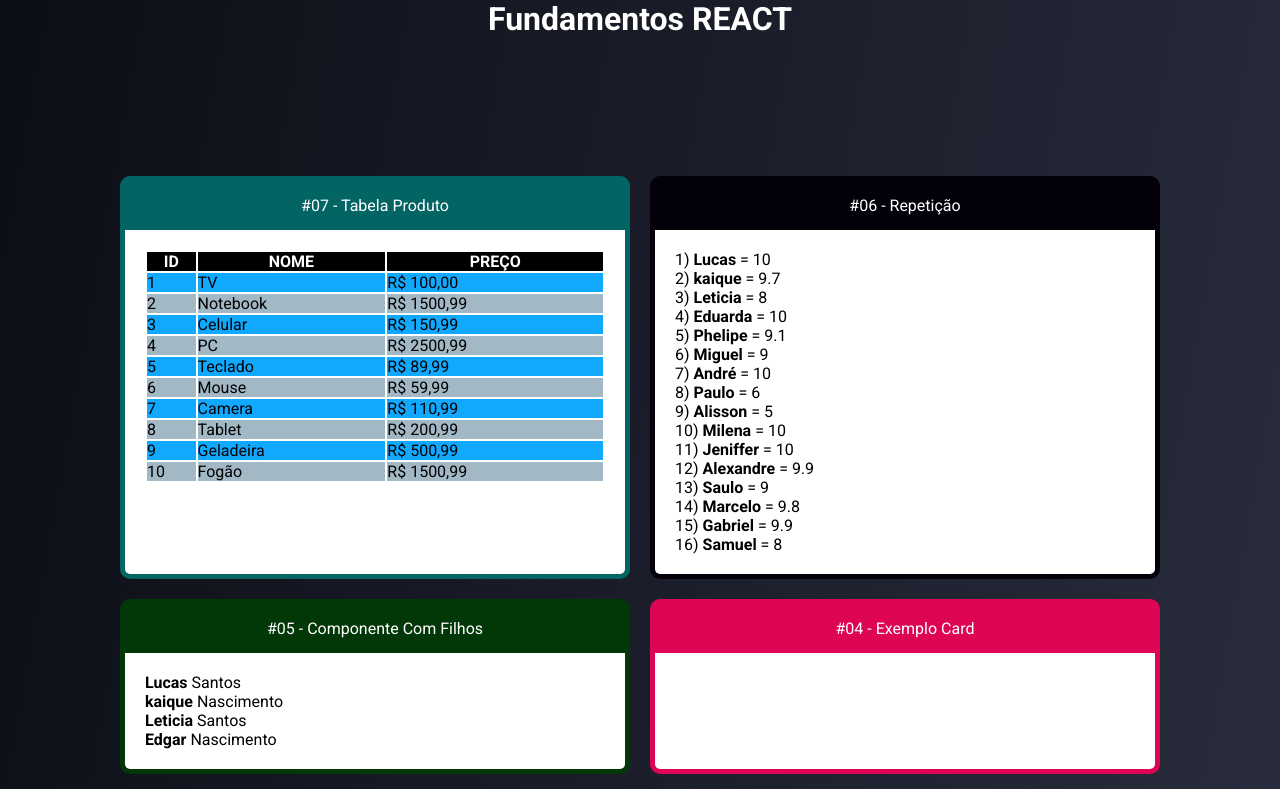
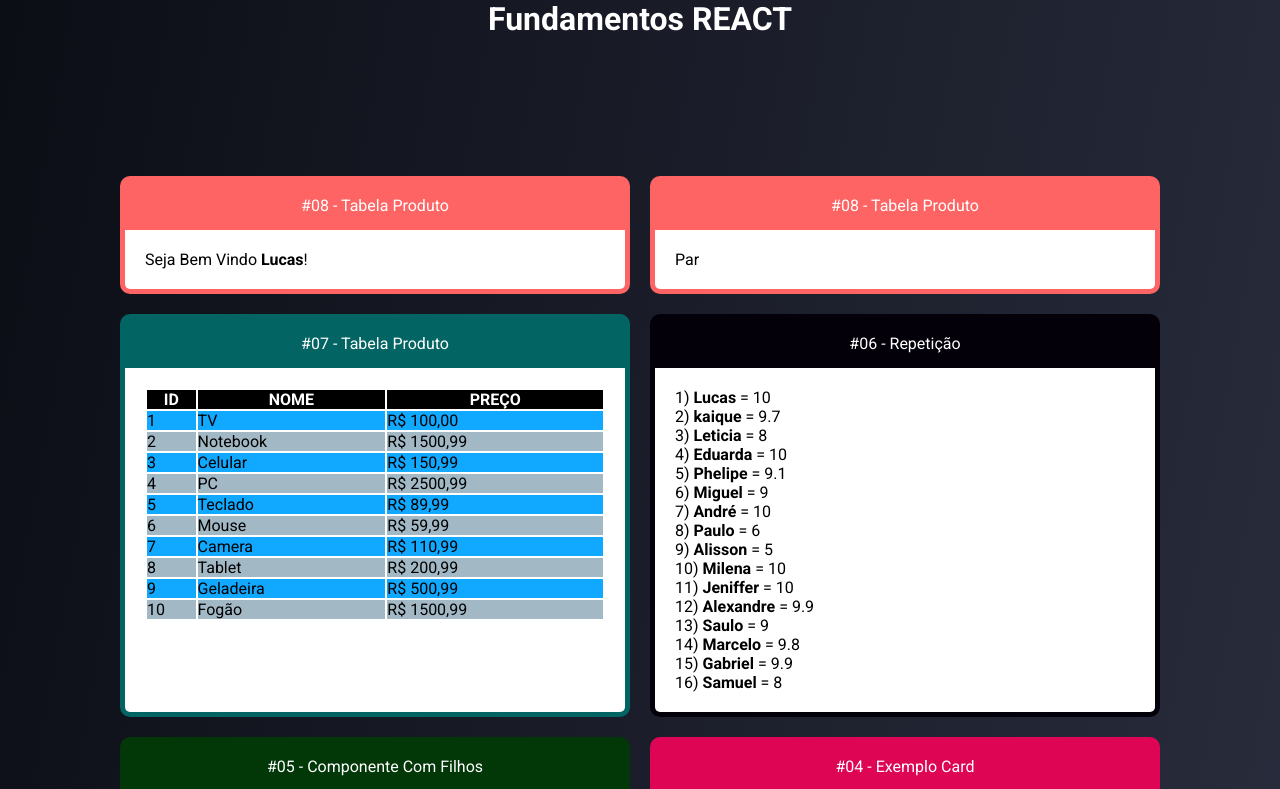
Before and after one commit to Lukas656/Aula-Reack, a React (Create React App) app: page / in a window 1280 px wide. Shown: the top 789 px of the page. Built offline with nearby package versions, Linux system fonts and the light colour scheme.

Commit message:
Condicional execicio

```diff
--- a/src/App.jsx
+++ b/src/App.jsx
@@ -7,12 +7,20 @@ import Card from "./components/layout/Card";
 import Familia from "./components/basicos/Familia";
 import ListaAlunos from './components/repeticao/List';
 import Produtos from './components/repeticao/Produtos';
+import ParOuimpar from "./components/condicional/ParOuimpar";
+import UsuarioInfo from "./components/condicional/UsuarioInfo";
 // eslint-disable-next-line import/no-anonymous-default-export
 export default function (props){
     return (
         <>
         <h1>Fundamentos REACT</h1>
         <div className="cards">
+        <Card titulo="#08 - Tabela Produto" color="rgb(300, 100, 100)">
+            <UsuarioInfo usuario={{nome:'Lucas'}}/>
+        </Card>
+        <Card titulo="#08 - Tabela Produto" color="rgb(300, 100, 100)">
+            <ParOuimpar numero={22}/>
+        </Card>
         <Card titulo="#07 - Tabela Produto" color="rgb(3, 100, 100)">
             <Produtos/>
         </Card>
--- /dev/null
+++ b/src/components/condicional/ParOuimpar.jsx
@@ -0,0 +1,14 @@
+import React from "react";
+
+
+// eslint-disable-next-line import/no-anonymous-default-export
+export default (props)=>{
+
+    const isPar = props.numero % 2 === 0
+
+    return(
+        <>
+        {isPar ? <span>Par</span>: <span>Impar</span>}
+        </>
+    )
+}
--- /dev/null
+++ b/src/components/condicional/UsuarioInfo.jsx
@@ -0,0 +1,24 @@
+import React from "react";
+import IF, {Else} from './if'
+
+// eslint-disable-next-line import/no-anonymous-default-export
+export default (props)=>{
+    const usuario = props.usuario || {}
+
+    return(
+        <div>
+            {/* <IF test={usuario && usuario.nome}>
+                Seja Bem Vindo <strong>{usuario.nome}</strong>!
+            </IF>
+            <IF test={!usuario || !usuario.nome}>
+                Seja Bem Vindo <strong>Amigão</strong>!
+            </IF> */}
+            <IF test={usuario && usuario.nome}>
+                Seja Bem Vindo <strong>{usuario.nome}</strong>!
+                <Else>
+                    Seja bem Vindo <strong>Amigão</strong>!
+                </Else>
+            </IF>
+        </div>
+    )
+}
--- /dev/null
+++ b/src/components/condicional/if.js
@@ -0,0 +1,21 @@
+
+// eslint-disable-next-line import/no-anonymous-default-export
+export default (props) => {
+    const elseChild = props.children.filter(child => {
+        return child.type && child.type.name === 'Else'
+    })[0]
+
+    const ifChildren = props.children.filter(child => {
+        return child !== elseChild
+    })
+    if (props.test) {
+        return ifChildren
+    } else if (elseChild) {
+        return elseChild
+    } else {
+        return false
+    }
+}
+
+
+export const Else = props => props.children
```
